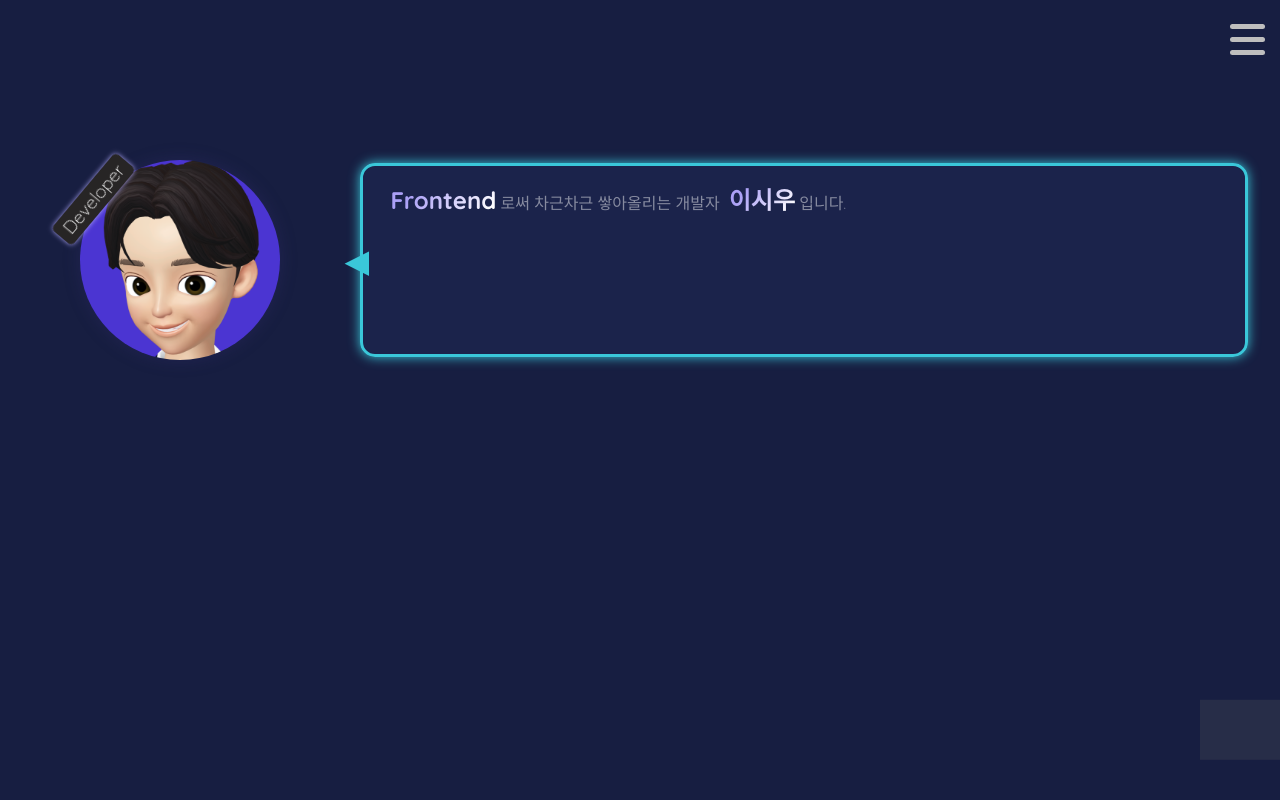
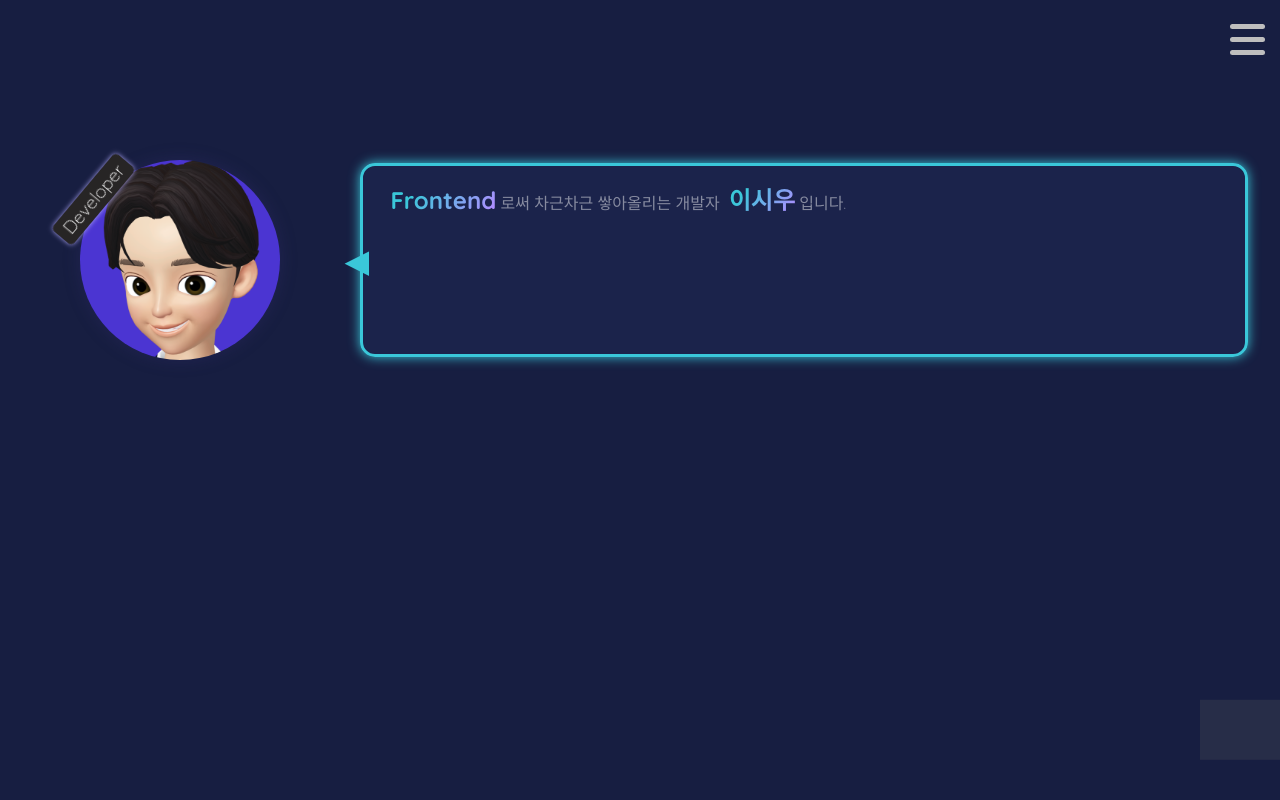
Before and after one commit to lswdev/portfolio, a Vue app: page /intro-detail in a window 1280 px wide. Shown: the top 800 px of the page. Built offline with nearby package versions, Linux system fonts and the light colour scheme; grey boxes are pictures that could not be loaded.

Commit message:
gradient font 수정

```diff
--- a/src/assets/fonts.css
+++ b/src/assets/fonts.css
@@ -9,6 +9,6 @@
   font-weight: 700;
   font-size: 1.5rem;
   margin-left: 0.3rem;
-  background: linear-gradient(128.93deg, rgb(171, 160, 246) 22.41%, rgb(255, 255, 255) 93.45%) text;
+  background: linear-gradient(128.93deg, rgb(58, 199, 217) 22.41%, rgb(173, 142, 255) 93.45%) text;
   -webkit-text-fill-color: transparent;
 }
```
